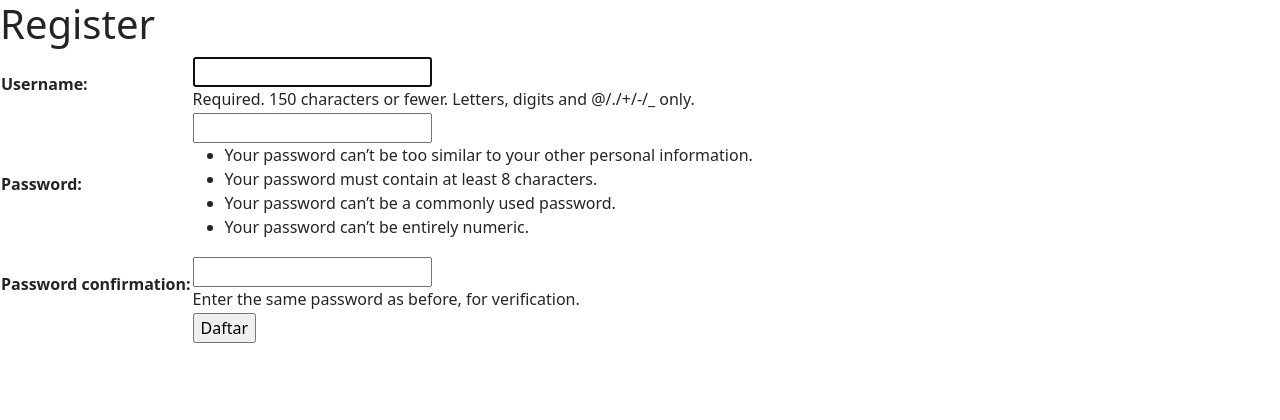
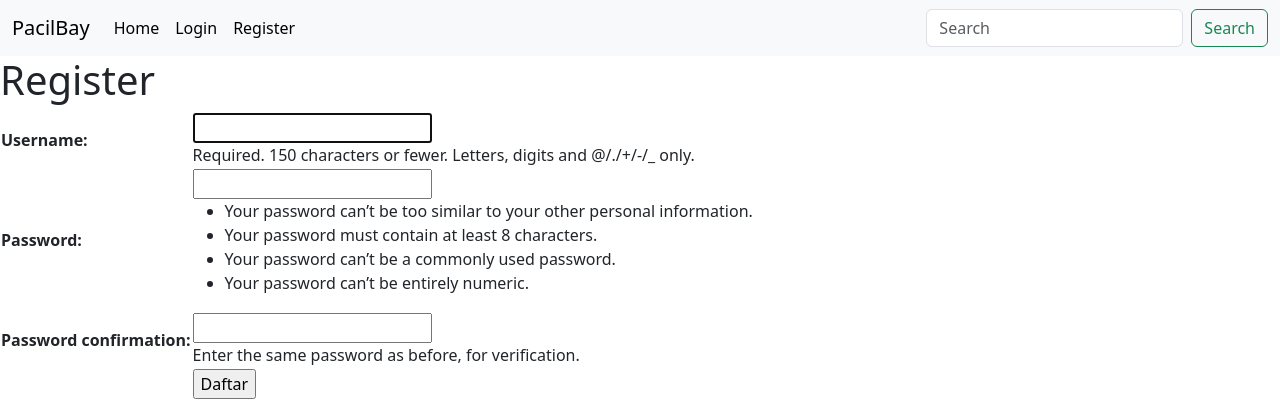
Before and after one commit to theoalll/eshop-pbp, a Django app: page /register/ in a window 1280 px wide. Shown: the top 420 px of the page. Run offline with Django 5.2, Linux system fonts and the light colour scheme.

Commit message:
add navbar

```diff
--- a/main/templates/create_product_entry.html
+++ b/main/templates/create_product_entry.html
@@ -1,5 +1,7 @@
 {% extends 'base.html' %}
 {% block content %}
+{% include 'navbar.html' %}
+
 <h1>Add New Mood Entry</h1>
 
 <form method="POST">
--- a/main/templates/edit_product.html
+++ b/main/templates/edit_product.html
@@ -3,6 +3,7 @@
 {% load static %}
 
 {% block content %}
+{% include 'navbar.html' %}
 
 <h1>Edit Mood</h1>
 
--- a/main/templates/login.html
+++ b/main/templates/login.html
@@ -5,6 +5,7 @@
 {% endblock meta %}
 
 {% block content %}
+{% include 'navbar.html' %}
 <div class="login">
   <h1>Login</h1>
 
--- a/main/templates/main.html
+++ b/main/templates/main.html
@@ -1,5 +1,6 @@
 {% extends 'base.html' %}
 {% block content %}
+{% include 'navbar.html' %}
 
 <h1>PacilBay</h1>
 
--- a/main/templates/register.html
+++ b/main/templates/register.html
@@ -5,6 +5,7 @@
 {% endblock meta %}
 
 {% block content %}
+{% include 'navbar.html' %}
 
 <div class="login">
   <h1>Register</h1>
--- /dev/null
+++ b/templates/navbar.html
@@ -0,0 +1,38 @@
+<nav class="navbar navbar-expand-lg bg-body-tertiary sticky-top">
+    <div class="container-fluid">
+      <a class="navbar-brand" href="#">PacilBay</a>
+      <button class="navbar-toggler" type="button" data-bs-toggle="collapse" data-bs-target="#navbarSupportedContent" aria-controls="navbarSupportedContent" aria-expanded="false" aria-label="Toggle navigation">
+        <span class="navbar-toggler-icon"></span>
+      </button>
+      <div class="collapse navbar-collapse" id="navbarSupportedContent">
+        <ul class="navbar-nav me-auto mb-2 mb-lg-0">
+          <li class="nav-item">
+            <a class="nav-link active" aria-current="page" href="{% url 'main:show_main' %}">Home</a>
+          </li>
+          {% if user.is_authenticated %}
+          <li class="nav-item">
+            <a class="nav-link active" aria-current="page" href="{% url 'main:logout' %}">Logout</a>
+          </li>
+          <li class="nav-item">
+            <a class="nav-link active" aria-current="page" href="{% url 'main:create_product_entry' %}">Add product</a>
+          </li>
+          <li class="nav-item">
+            <a class="nav-link active" href="#">Welcome, {{ user.username }}</a>
+          </li>
+          {% else %}
+          <li class="nav-item">
+            <a class="nav-link active" aria-current="page" href="{% url 'main:login' %}">Login</a>
+          </li>
+          <li class="nav-item">
+            <a class="nav-link active" aria-current="page" href="{% url 'main:register' %}">Register</a>
+          </li>
+          {% endif %}
+
+        </ul>
+        <form class="d-flex" role="search">
+          <input class="form-control me-2" type="search" placeholder="Search" aria-label="Search">
+          <button class="btn btn-outline-success" type="submit">Search</button>
+        </form>
+      </div>
+    </div>
+  </nav>
```
